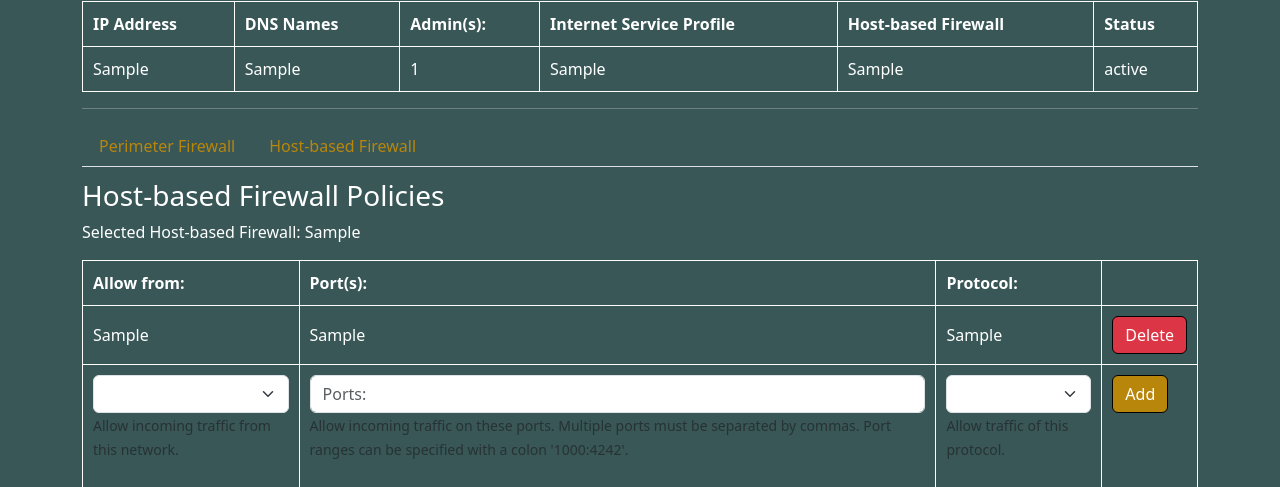
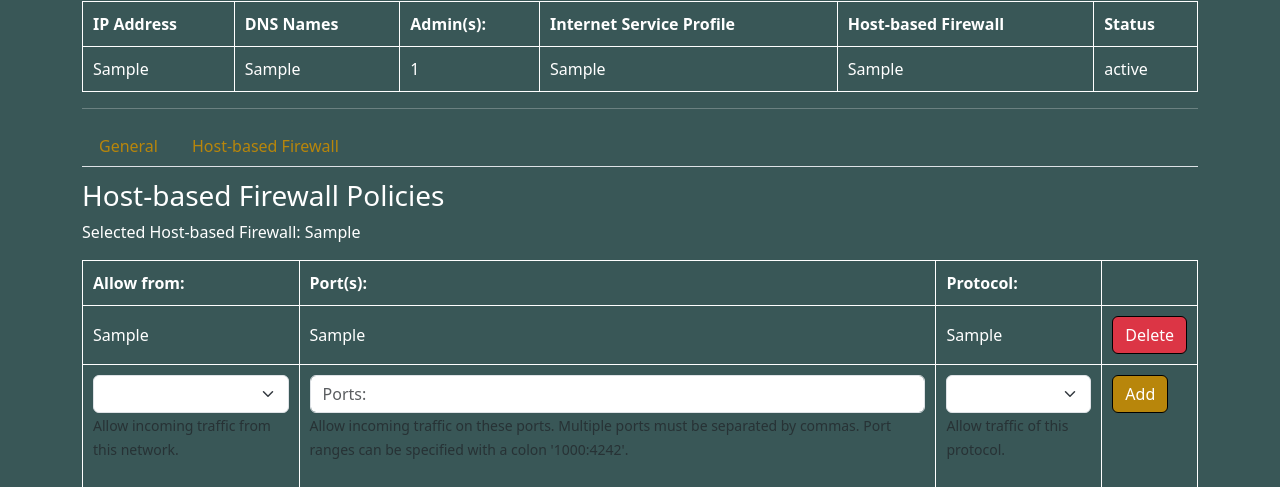
Before and after one commit to UOS-RZ/deterrers, a Django app: template src/deterrers-app/hostadmin/templates/host/detail.html in a window 1280 px wide. Shown: the part 120-607 px from the top of the page. Run offline with Django 4.2, Linux system fonts and the light colour scheme; tables that the repository leaves empty hold one stand-in row (values such as "Sample post"); the template is opened without the code that fills it: values that come from a table or form of the project are taken from there, most other values are stand-ins (such as "Sample title", 1, 10 or a date in 2020); lists and menus that the app fills with data are empty; some libraries are stand-ins or nearby versions.

Commit message:
change tab name

```diff
--- a/src/deterrers-app/hostadmin/templates/host/detail.html
+++ b/src/deterrers-app/hostadmin/templates/host/detail.html
@@ -40,7 +40,7 @@
     <hr>
 
     <nav class="nav nav-tabs host-detail-tabs">
-        <a class="nav-link {% if active_tab == "perimeter" %}active{% endif %}" href="{% url 'host_detail' ipv4=host_ipv4 tab='perimeter' %}">Perimeter Firewall</a>
+        <a class="nav-link {% if active_tab == "perimeter" %}active{% endif %}" href="{% url 'host_detail' ipv4=host_ipv4 tab='perimeter' %}">General</a>
         <a class="nav-link {% if active_tab == "host" %}active{% endif %}" href="{% url 'host_detail' ipv4=host_ipv4 tab='host' %}">Host-based Firewall</a>
     </nav>
 
```
